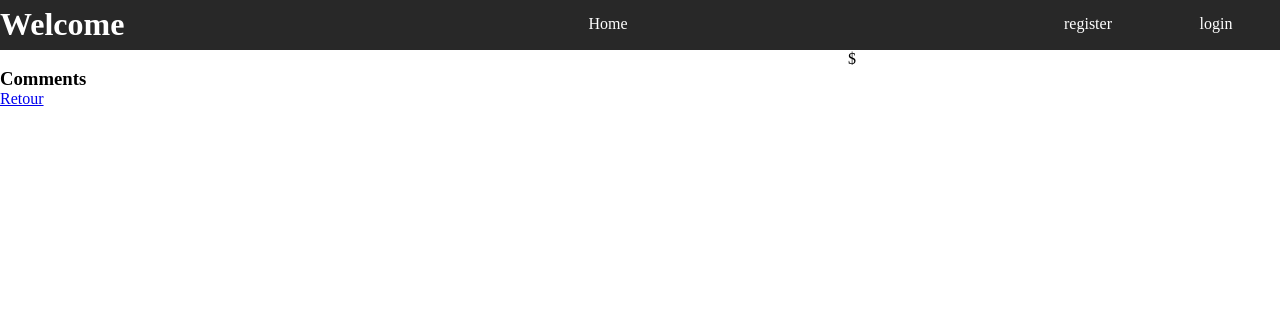
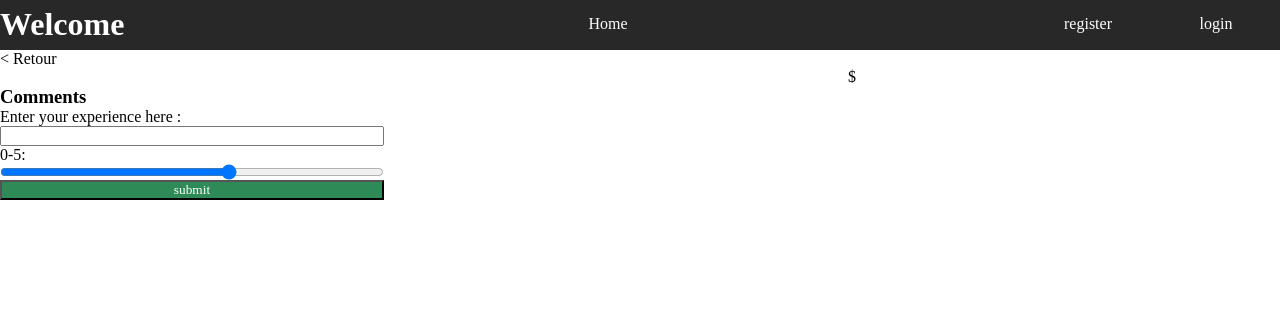
Before and after one commit to Akik4/e-commerce-PHP, a PHP site: page /details.php?id=1 in a window 1280 px wide. Shown: the top 310 px of the page. Run offline with PHP 8.4, Linux system fonts and the light colour scheme; data comes from the database, SQL or seed files in the repository; data that the repository does not hold is empty; some web fonts are replaced.

Commit message:
ajouter un commentaire

```diff
--- a/public/details.php
+++ b/public/details.php
@@ -17,6 +17,7 @@
     <title>Détails du produit</title>
 </head>
 <body>
+<a href="index.php" style="text-decoration: none; color: black;"> < Retour</a>
     <div class="product-details">
         <div>
         <img src="<?= $productImage ?>" alt="<?= $productName ?>">
@@ -28,19 +29,27 @@
         </div>
     </div>
     <div class="comments">
+    <h3>Comments</h3>
         <div class="add-comments">
-
+            <form action="./action/comment.php?id=<?=$_GET['id']?>" class="comment-form" METHOD="POST">
+                <label for="text">Enter your experience here :</label>
+                <input type="text" name="comment" required>
+                <label for="star">0-5:</label>
+                <input type="range" name="star" min="0" max="5">
+                <input id="submit" type="submit" value="submit">
+            </form>
         </div>
-        <h3>Comments</h3>
         <?php foreach ($comments as $row){ ?>
             <div class="comment-container">
                 <?php
                     $username  = $row["username"];
+                    $star = $row['star'];
                     $text = $row['text'];
                     $commentDate = date("d/m/Y H:i", strtotime($row["posted_date"]));
                 ?>
                 <span><?= $username ?></span>
-                <span><?= $commentDate;?></span>
+                <span><h5><?= $commentDate;?></h5></span>
+                <span><?= $star ?>/5</span>
                 <span><?= $text; ?></span>
                 <span></span>
 
@@ -50,10 +59,5 @@
             <?php } ?>
     </div>
 
-
-
-
-
-    <a href="index.php">Retour</a>
 </body>
 </html>
--- a/public/template/header.css
+++ b/public/template/header.css
@@ -383,4 +383,11 @@
 .comment-container{
     display: flex;
     flex-direction: column;
+    border-bottom: solid;
 }
+
+.comment-form{
+    width: 30%;
+    display: flex;
+    flex-direction: column;
+}
```
Also changed, not shown: public/action/comment.php (added, +11 -0 lines).
